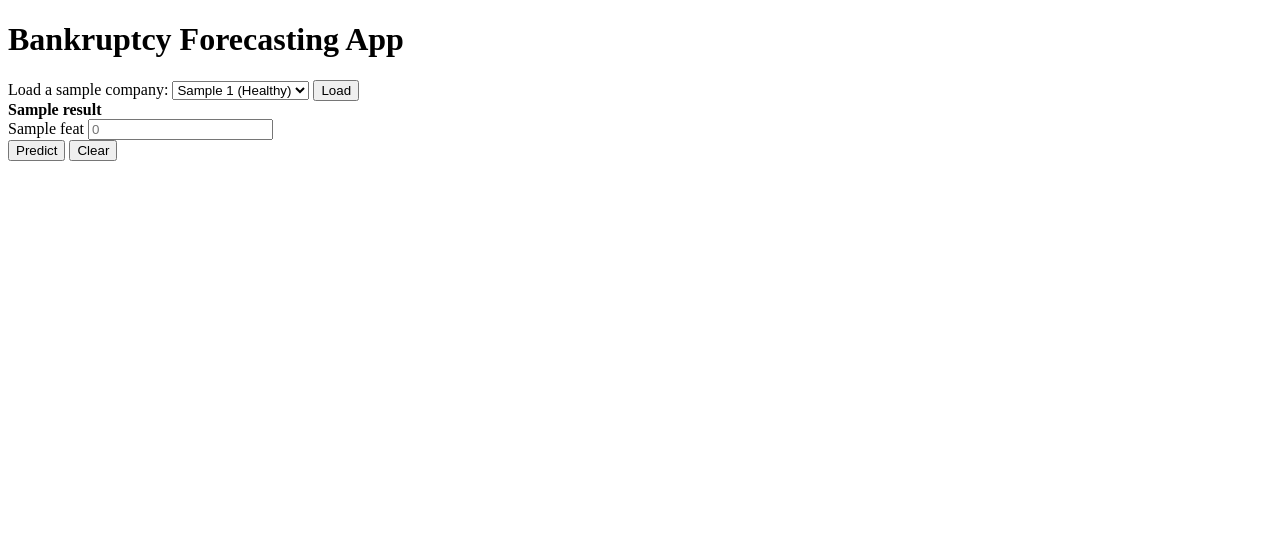
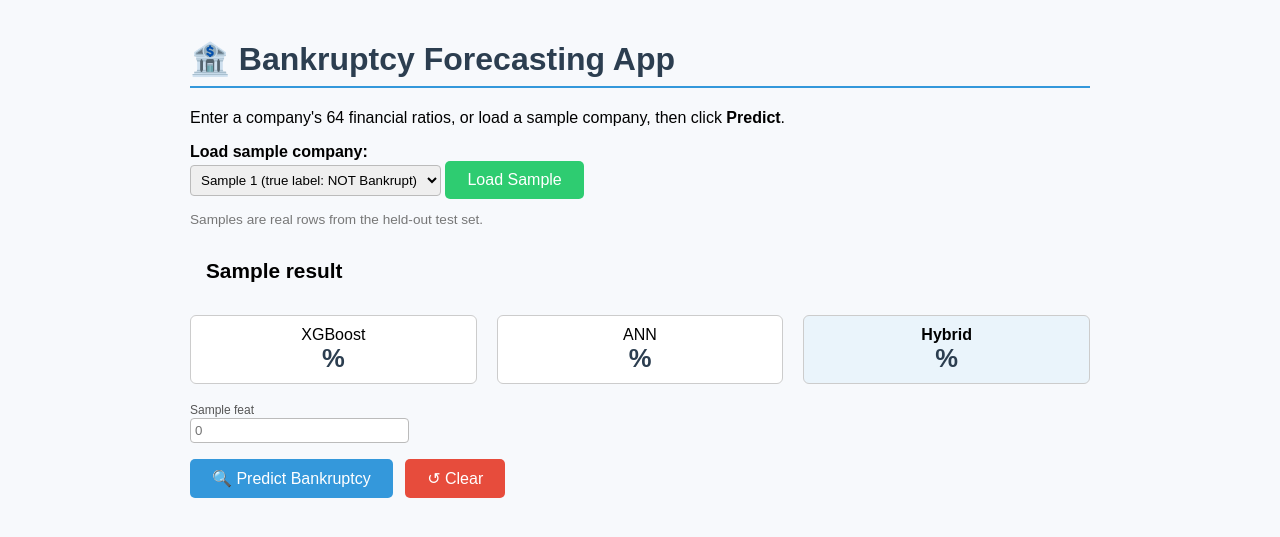
Before and after one commit to pavansaiambala7/bankruptcy, a Flask app: template templates/index.html in a window 1280 px wide. Shown: the top 537 px of the page. Run offline with Flask 3, Linux system fonts and the light colour scheme; the template is opened without the code that fills it: most values are stand-ins (such as "Sample title", 1, 10 or a date in 2020); parts of the project's set-up code (start-up, migrations or seed data) failed here and were passed over.

Commit message:
Add inline CSS grid layout and button styles

```diff
--- a/templates/index.html
+++ b/templates/index.html
@@ -1,39 +1,79 @@
 <!DOCTYPE html>
-<html>
-<head><title>Bankruptcy Forecaster</title></head>
+<html lang="en">
+<head>
+<meta charset="UTF-8">
+<title>Bankruptcy Forecaster</title>
+<style>
+  body { font-family: Arial, sans-serif; max-width: 900px; margin: 40px auto; padding: 0 20px; background: #f7f9fc; }
+  h1   { color: #2c3e50; border-bottom: 2px solid #3498db; padding-bottom: 8px; }
+  .result { padding: 16px; border-radius: 8px; margin: 16px 0; font-size: 1.3em; font-weight: bold;
+            background: {% if result %}{% if 'BANKRUPT' in result %}'#fde8e8'{% else %}'#e8fde8'{% endif %}{% else %}'#eaf4fb'{% endif %}; }
+  .prob-row { display: flex; gap: 20px; margin: 10px 0; }
+  .prob-box { flex:1; background:#fff; border:1px solid #ccc; border-radius:6px; padding:10px; text-align:center; }
+  .prob-box span { display:block; font-size:1.6em; font-weight:bold; color:#2c3e50; }
+  .grid { display: grid; grid-template-columns: repeat(4, 1fr); gap: 8px; margin: 16px 0; }
+  .grid label { font-size:0.75em; color:#555; }
+  .grid input  { width:100%; box-sizing:border-box; padding:4px; border:1px solid #bbb; border-radius:4px; }
+  button { padding: 10px 22px; border:none; border-radius:5px; cursor:pointer; font-size:1em; margin-right:8px; }
+  .btn-predict { background:#3498db; color:#fff; }
+  .btn-sample  { background:#2ecc71; color:#fff; }
+  .btn-reset   { background:#e74c3c; color:#fff; }
+  select { padding:6px; border-radius:4px; border:1px solid #bbb; margin-bottom:12px; }
+  .note { font-size:0.85em; color:#777; margin-top:4px; }
+</style>
+</head>
 <body>
-<h1>Bankruptcy Forecasting App</h1>
 
-<label>Load a sample company:</label>
-<select id="ss">
+<h1>🏦 Bankruptcy Forecasting App</h1>
+<p>Enter a company's 64 financial ratios, or load a sample company, then click <b>Predict</b>.</p>
+
+<!-- ── Sample loader ─────────────────────────────────────────────── -->
+<label><b>Load sample company:</b></label><br>
+<select id="sample-select">
   {% for i in range(samples|length) %}
-    <option value="{{ i }}">Sample {{ i+1 }} ({{ "BANKRUPT" if samples[i].true_label==1 else "Healthy" }})</option>
+    <option value="{{ i }}">Sample {{ i+1 }} (true label: {{ "BANKRUPT" if samples[i].true_label == 1 else "NOT Bankrupt" }})</option>
   {% endfor %}
 </select>
-<button type="button" onclick="loadSample()">Load</button>
+<button class="btn-sample" type="button" onclick="loadSample()">Load Sample</button>
+<p class="note">Samples are real rows from the held-out test set.</p>
 
-{% if result %}<div><strong>{{ result }}</strong></div>{% endif %}
+<!-- ── Result banner ──────────────────────────────────────────────── -->
+{% if result %}
+<div class="result">{{ result }}</div>
+<div class="prob-row">
+  <div class="prob-box">XGBoost<span>{{ (probs.xgb * 100)|round(1) }}%</span></div>
+  <div class="prob-box">ANN<span>{{ (probs.ann * 100)|round(1) }}%</span></div>
+  <div class="prob-box" style="background:#eaf4fb"><b>Hybrid</b><span>{{ (probs.hybrid * 100)|round(1) }}%</span></div>
+</div>
+{% endif %}
 
-<form method="POST" action="/predict" id="mf">
-  <div>
-  {% for feat in features %}
-    <span>
-      <label>{{ feat }}</label>
+<!-- ── Input form ─────────────────────────────────────────────────── -->
+<form method="POST" action="/predict" id="main-form">
+  <div class="grid">
+    {% for feat in features %}
+    <div>
+      <label for="{{ feat }}">{{ feat }}</label>
       <input type="number" step="any" id="{{ feat }}" name="{{ feat }}"
-             value="{{ values[loop.index0] if values else '' }}" placeholder="0">
-    </span>
-  {% endfor %}
+             value="{{ values[loop.index0] if values else '' }}"
+             placeholder="0">
+    </div>
+    {% endfor %}
   </div>
-  <button type="submit">Predict</button>
-  <button type="reset">Clear</button>
+  <button class="btn-predict" type="submit">🔍 Predict Bankruptcy</button>
+  <button class="btn-reset"   type="reset">↺ Clear</button>
 </form>
 
+<!-- ── Sample data embedded as JSON for the JS loader ────────────── -->
 <script>
-const S = {{ samples | tojson }};
+const SAMPLES = {{ samples | tojson }};
+
 function loadSample() {
-  const v = S[parseInt(document.getElementById("ss").value)].features;
-  document.querySelectorAll("#mf input[type='number']").forEach((el, i) => { el.value = v[i] ?? 0; });
+  const idx  = parseInt(document.getElementById("sample-select").value);
+  const vals = SAMPLES[idx].features;
+  const inputs = document.querySelectorAll("#main-form input[type='number']");
+  inputs.forEach((inp, i) => { inp.value = vals[i] !== undefined ? vals[i] : 0; });
 }
 </script>
+
 </body>
 </html>
```
